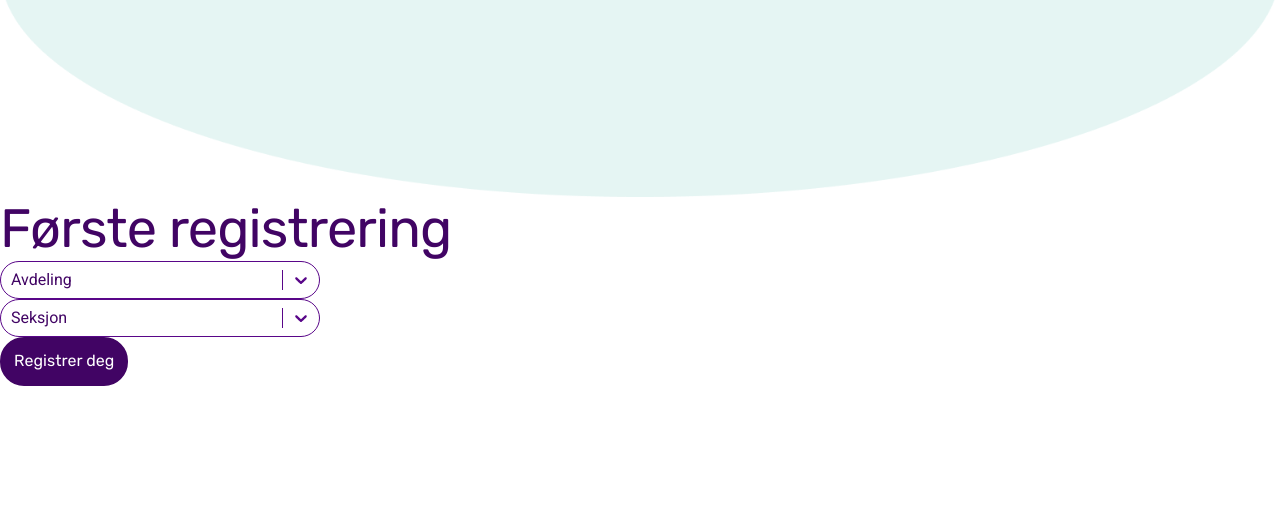
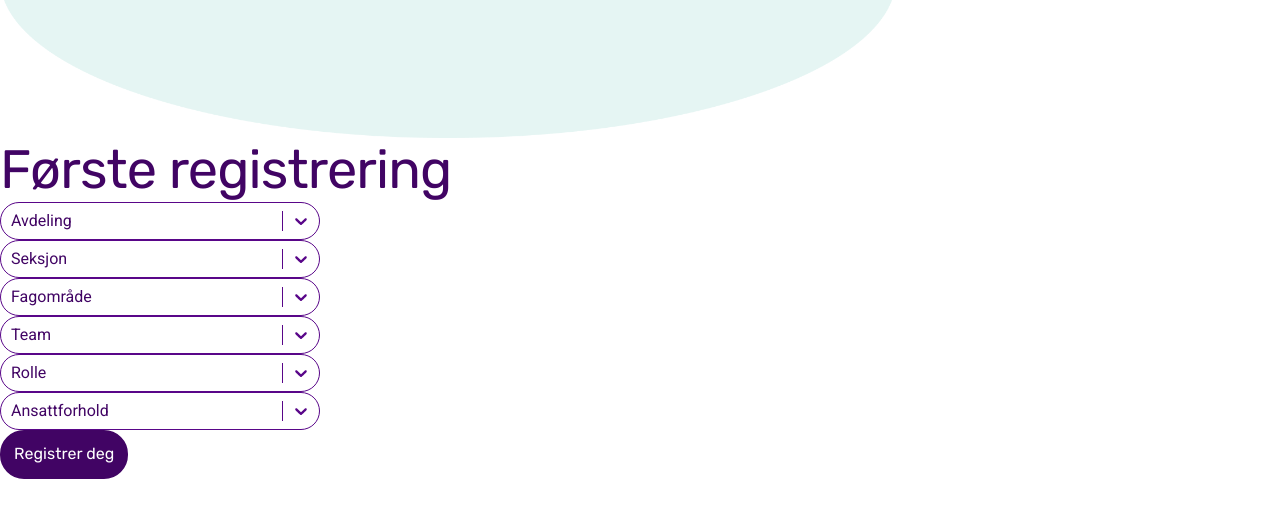
Before and after one commit to itp2-lanekassen/lanekassen, a React (Vite) app in the folder frontend/: page / in a window 1280 px wide. Shown: the top 518 px of the page. Built offline with nearby package versions, Linux system fonts and the light colour scheme; what @azure/msal-react would draw is missing.

Commit message:
Add correct number and types of dropdowns

```diff
--- a/frontend/src/pages/FirstTimeRegisterForm.tsx
+++ b/frontend/src/pages/FirstTimeRegisterForm.tsx
@@ -5,11 +5,16 @@ import ellipse from '@/media/Ellipse 1.png';
 
 export default function FirstTimeRegisterForm() {
   return (
-    <div>
-      <img src={ellipse} alt="" />
+    <div className="max-w-full">
+      <img className="w-[70vw] content-center" src={ellipse} alt="" />
       <h1 className="">Første registrering</h1>
-      <DropdownMultiSelect placeholder={'Avdeling'} />
-      <Dropdown placeholder={'Seksjon'} />
+      <div className="items-center">
+        <Dropdown placeholder="Avdeling" />
+        <Dropdown placeholder="Seksjon" />
+        <DropdownMultiSelect placeholder="Fagområde" />
+        <DropdownMultiSelect placeholder="Team" />
+        <DropdownMultiSelect placeholder="Rolle" />
+        <Dropdown placeholder="Ansattforhold" />
         <SubmitButton
           buttonText="Registrer deg"
           handleClick={function (): void {
@@ -17,5 +22,6 @@ export default function FirstTimeRegisterForm() {
           }}
         />
       </div>
+    </div>
   );
 }
```
Lines whose indentation alone changed are shown as unchanged.
